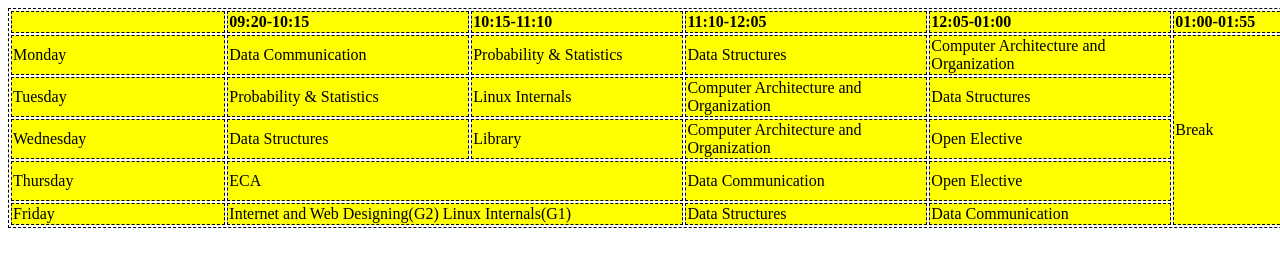
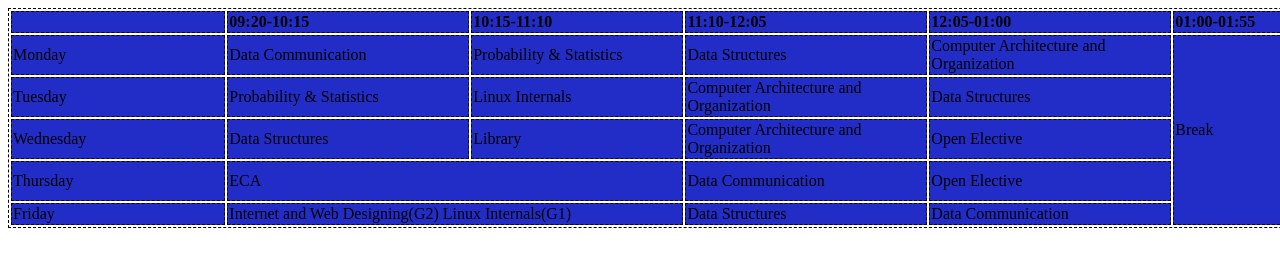
Before and after one commit to Ab-Mueed/Internet-and-Web-Designing, a plain HTML site: page 00 - 100 - Assignment Time Table.html in a window 1280 px wide. Shown: the top 264 px of the page. Drawn offline with Linux system fonts and the light colour scheme.

Commit message:
i changed color frm ylo to blue

```diff
--- a/00 - 100 - Assignment Time Table.html
+++ b/00 - 100 - Assignment Time Table.html
@@ -14,7 +14,7 @@
             column-rule: 1px;
         }
         th, td{
-            background-color: yellow;
+            background-color: rgb(34, 45, 199);
         }
         td:hover{
             background-color: aqua;
```
